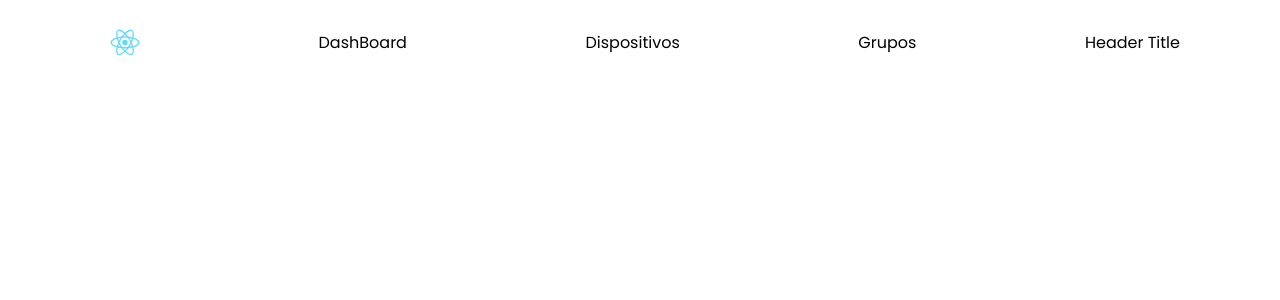
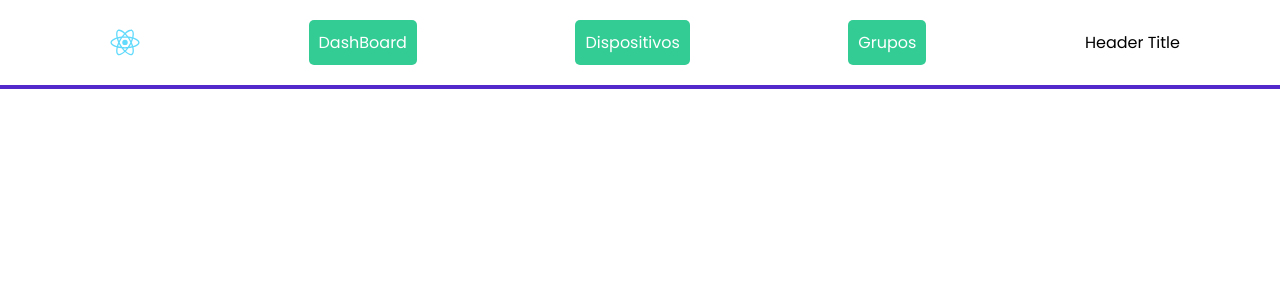
Before and after one commit to luis-gustavo-sales-dev/dhcpd-register-easy-reactjs, a React (Create React App) app: page / in a window 1280 px wide. Shown: the top 300 px of the page. Built offline with nearby package versions, Linux system fonts and the light colour scheme.

Commit message:
Colors for all components was fixes.

```diff
--- a/src/components/ButtonComponent/style.ts
+++ b/src/components/ButtonComponent/style.ts
@@ -3,9 +3,9 @@ import { NavLink } from 'react-router-dom';
 
 export const MenuLink = styled(NavLink)`
   border-radius: 5px;
-  background: var(--green);
+  background: ${ ({ theme }) => theme.colors.green };
   padding: 10px;
-  color: var(--shape);
+  color: ${ ({ theme }) => theme.colors.shape };
   cursor: pointer;
   text-decoration: none ;
 
--- a/src/components/Header/styles.ts
+++ b/src/components/Header/styles.ts
@@ -1,8 +1,8 @@
 import styled from 'styled-components';
 
 export const Container = styled.header`
-  background: var(--shape);
-  border-bottom: 4px solid var(--blue) ;
+  background: ${ ({theme}) => theme.colors.shape };
+  border-bottom: 4px solid ${ ({ theme }) => theme.colors.blue } ;
 `;
 
 export const Content = styled.div`
```
